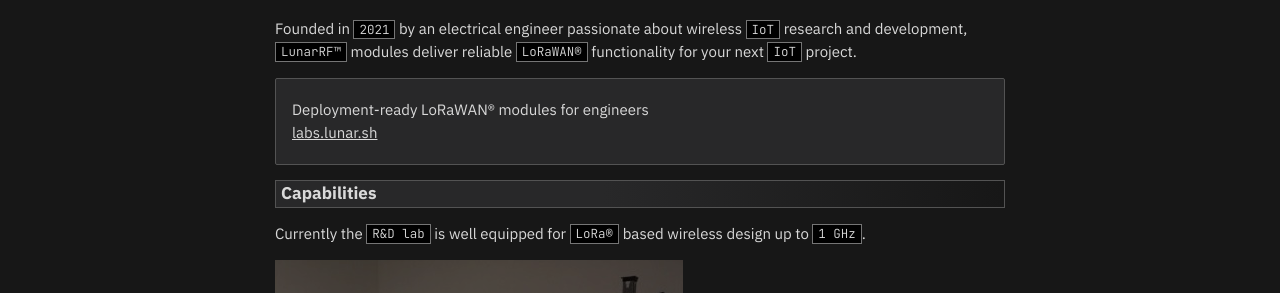
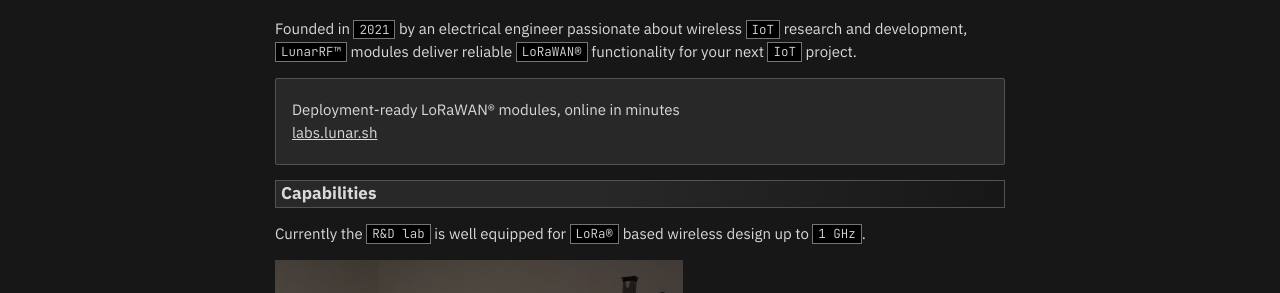
Before and after one commit to lunar-sh/journal.lunar.sh, a Jekyll site: the page built from about.md, in a window 1280 px wide and 900 px high, scrolled down 347 px. Shown: the part 160-453 px from the top of the window. Built offline with Jekyll 4.4.1, drawn with Linux system fonts in a browser that asks for light colours; nearby versions of some CDN libraries.

Commit message:
Update about.md

```diff
--- a/about.md
+++ b/about.md
@@ -18,7 +18,7 @@
 Founded in `2021` by an electrical engineer passionate about wireless `IoT` research and development,
 `LunarRF™` modules deliver reliable `LoRaWAN®` functionality for your next `IoT` project.
 
-> Deployment-ready LoRaWAN® modules for engineers <br>
+> Deployment-ready LoRaWAN® modules, online in minutes <br>
 [labs.lunar.sh](https://labs.lunar.sh)
 
 # Capabilities
```
